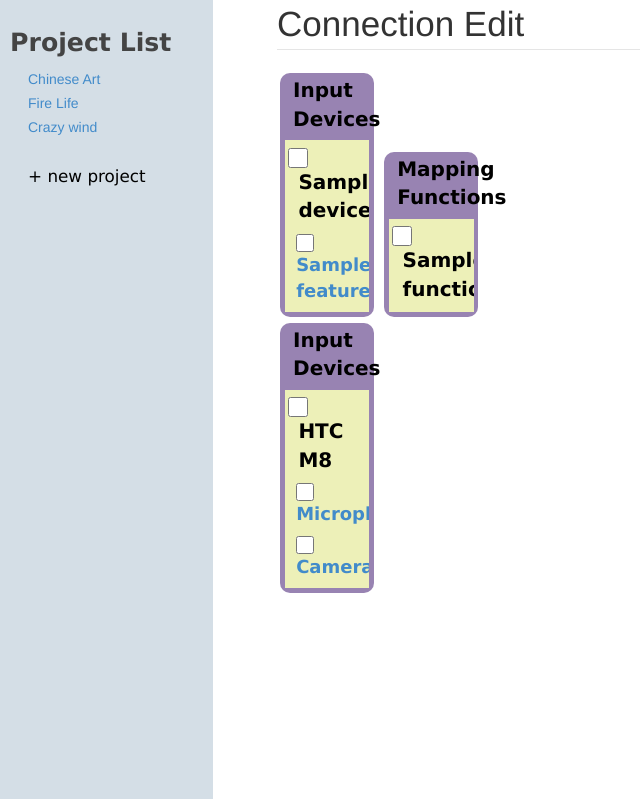
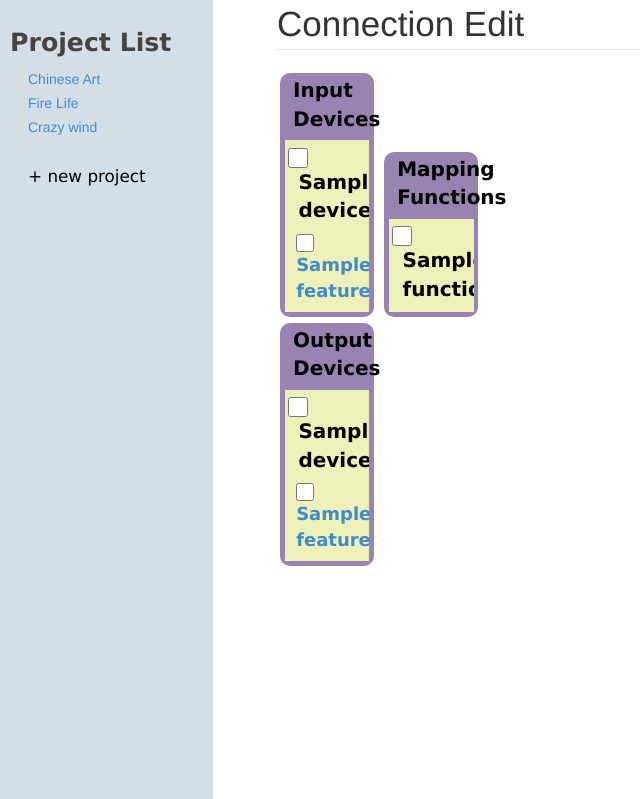
Before and after one commit to alice1992224/easyConnect_GUI, a Flask app: template templates/device_mapping.html in a window 1280 px wide. Shown: the part 70-869 px from the top of the page, without its empty margins (0-640 px from the left). Run offline with Flask 2, Linux system fonts and the light colour scheme; the template is opened without the code that fills it: most values are stand-ins (such as "Sample title", 1, 10 or a date in 2020); some libraries are stand-ins or nearby versions.

Commit message:
input/output/mapping functions web view Done!

```diff
--- a/main.py
+++ b/main.py
@@ -50,33 +50,54 @@ def sql_query(SQL):
 
 @app.route('/device_mapping', methods=['GET'])
 def device_mapping():
-    devices = {}
+    input_devices = {}
+    output_devices = {}
     mapping_functions = []
-    device_SQL = """
-                    SELECT dm_name, df_name FROM DeviceModel
-                    LEFT JOIN ModelFeature USING (dm_id)
-                    LEFT JOIN DeviceFeature USING (df_id);
-                 """
+    input_device_SQL = """
+                          SELECT dm_name, df_name FROM DeviceModel
+                          LEFT JOIN ModelFeature USING (dm_id)
+                          LEFT JOIN DeviceFeature USING (df_id)
+                          WHERE type='input';
+                       """
     functions_SQL = """
                         SELECT mf_name FROM MappingFunc;
                     """
+    output_device_SQL = """
+                           SELECT dm_name, df_name FROM DeviceModel
+                           LEFT JOIN ModelFeature USING (dm_id)
+                           LEFT JOIN DeviceFeature USING (df_id)
+                           WHERE type='output';
+                        """
 
-    device_result = sql_query(device_SQL)
+    device_result = sql_query(input_device_SQL)
     result_list = device_result.split("\n")
     for i in result_list:
         data = i.split("\t")
         if data[0]:
-            if data[0] in devices:
-                devices[data[0]].append(data[1].strip())
+            if data[0] in input_devices:
+                input_devices[data[0]].append(data[1].strip())
                 continue
-            devices.update({data[0].strip(): [data[1].strip()]})
+            input_devices.update({data[0].strip(): [data[1].strip()]})
+
     functions_result = sql_query(functions_SQL)
     mapping_functions = functions_result.split("\n")
     mapping_functions = filter(None, mapping_functions)
 
+    device_result = sql_query(output_device_SQL)
+    result_list = device_result.split("\n")
+    for i in result_list:
+        data = i.split("\t")
+        if data[0]:
+            if data[0] in output_devices:
+                output_devices[data[0]].append(data[1].strip())
+                continue
+            output_devices.update({data[0].strip(): [data[1].strip()]})
+
+
     return render_template('device_mapping.html',
-                             devices = devices,
-                             mapping_functions = mapping_functions)
+                             input_devices = input_devices,
+                             mapping_functions = mapping_functions,
+                             output_devices = output_devices)
 
 #################### main ####################
 def main():
--- a/templates/device_mapping.html
+++ b/templates/device_mapping.html
@@ -54,11 +54,11 @@
 				<div id="choose_column">
 					<label id="choose_label">Input Devices</label>
 					<ul class="nav nav-list tree" id="choose_ul">
-                    {% for device in devices %}
+                    {% for device in input_devices %}
                         <input type="checkbox" style="height:20px;width:20px"/>
 							<label id="choose_label" class="tree-toggler nav-header" >{{device}}</label>
 							<ul class="nav nav-list tree">
-                            {% for feature in devices[device] %}
+                            {% for feature in input_devices[device] %}
 								<li style="padding-left:10%; width:84%;">
 									<input type="checkbox" style="height:18px;width:18px"/>
 									<label id="choose_a" href="#" style="">{{feature}}</label>
@@ -80,24 +80,22 @@
 					</ul>
 				</div>
 				<div id="choose_column">
-					<label id="choose_label">Input Devices</label>
+					<label id="choose_label">Output Devices</label>
 					<ul class="nav nav-list tree" id="choose_ul">
-					<!-- //////////////// -->
+                    {% for device in output_devices %}
 						<li>
 							<input type="checkbox" style="height:20px;width:20px"/>
-							<label id="choose_label" class="tree-toggler nav-header" >HTC M8</label>
+							<label id="choose_label" class="tree-toggler nav-header" >{{device}}</label>
 							<ul class="nav nav-list tree">
+                            {% for feature in output_devices[device] %}
 								<li style="padding-left:10%; width:84%;">
 									<input type="checkbox" style="height:18px;width:18px"/>
-									<label id="choose_a" href="#" style="">Microphone</label>
+									<label id="choose_a" href="#" style="">{{feature}}</label>
 								</li>
-								<li style="padding-left:10%; width:84%">
-									<input type="checkbox" style="height:18px;width:18px"/>
-									<label id="choose_a" href="#" style="">Camera</label>
-								</li>
+                            {% endfor %}
 							</ul>
 						</li>
-					<!-- //////////////// -->
+                    {% endfor %}
 					</ul>
 				</div>
 			</div>
```
